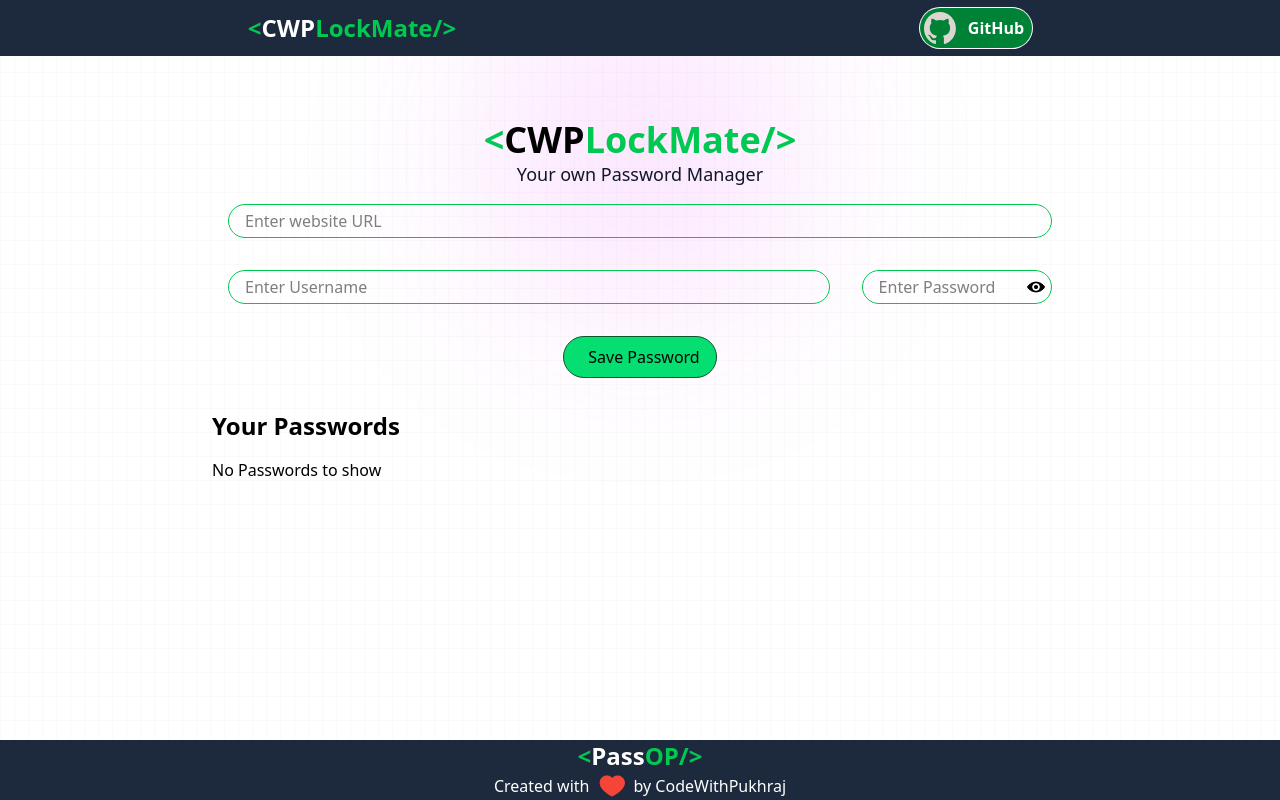
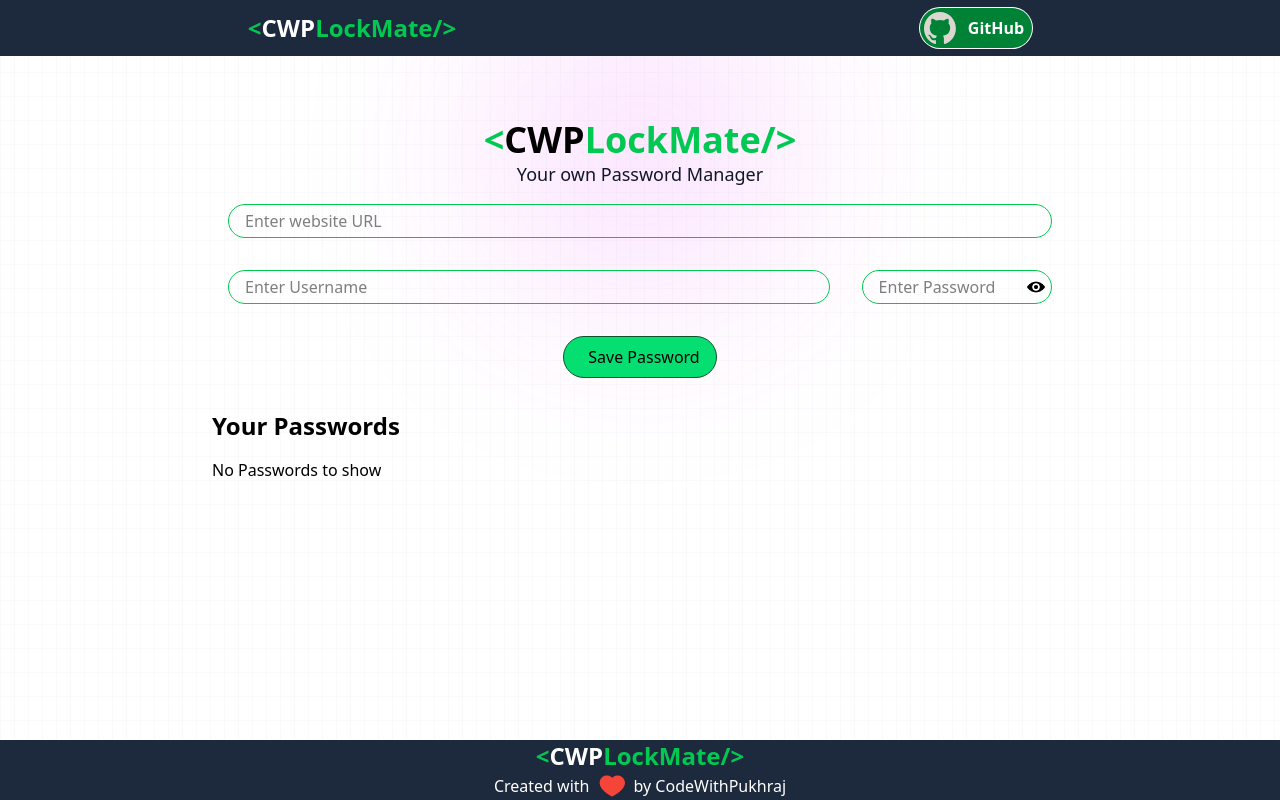
Before and after one commit to Student-Pukhraj/LockMate, a React (Vite) app: page / in a window 1280 px wide. Built offline with nearby package versions, Linux system fonts and the light colour scheme; some icons are missing.

Commit message:
Update Footer.jsx

```diff
--- a/src/components/Footer.jsx
+++ b/src/components/Footer.jsx
@@ -5,8 +5,8 @@
         <div className='bg-slate-800 text-white flex flex-col justify-center items-center fixed bottom-0 w-full'>
             <div className="logo font-bold text-white text-2xl">
                 <span className='text-green-500'>&lt;</span>
-                Pass
-                <span className='text-green-500'>OP/&gt;</span>
+                CWP
+                <span className='text-green-500'>LockMate/&gt;</span>
             </div>
             <div className='flex justify-center items-center'>
                 Created with <img className='w-7 mx-2' src="/icons/heart.png" alt="" /> by CodeWithPukhraj
```
